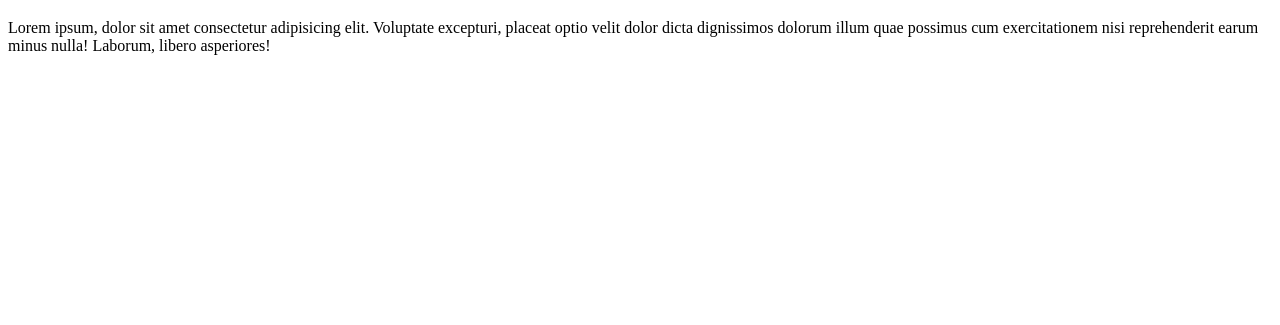
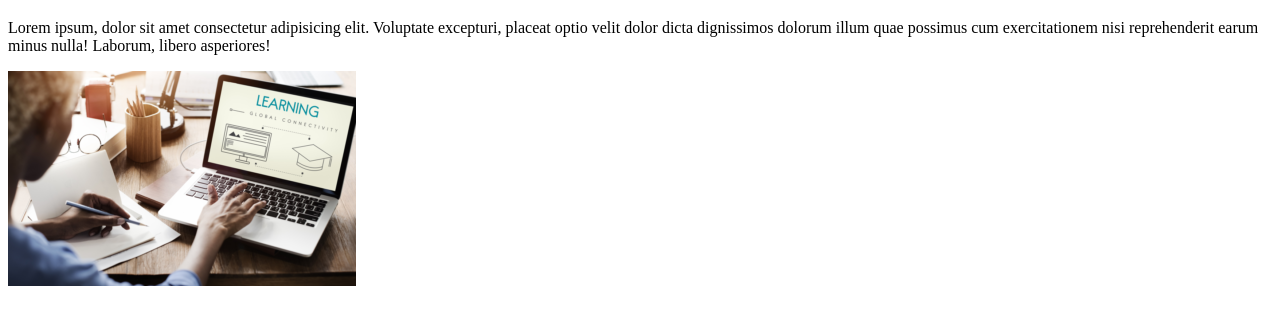
Before and after one commit to oaparicio1/git-example, a plain HTML site: page index.html in a window 1280 px wide. Shown: the part 61-386 px from the top of the page. Drawn offline with Linux system fonts and the light colour scheme.

Commit message:
Add image index.htm

```diff
--- a/index.html
+++ b/index.html
@@ -8,5 +8,6 @@
 <body>
     <h1>Prueba de Gitg</h1>
     <p>Lorem ipsum, dolor sit amet consectetur adipisicing elit. Voluptate excepturi, placeat optio velit dolor dicta dignissimos dolorum illum quae possimus cum exercitationem nisi reprehenderit earum minus nulla! Laborum, libero asperiores!</p>
+    <img src="image1.png" alt="computer">
 </body>
 </html>
```
Also changed, not shown: image1.png (added).
